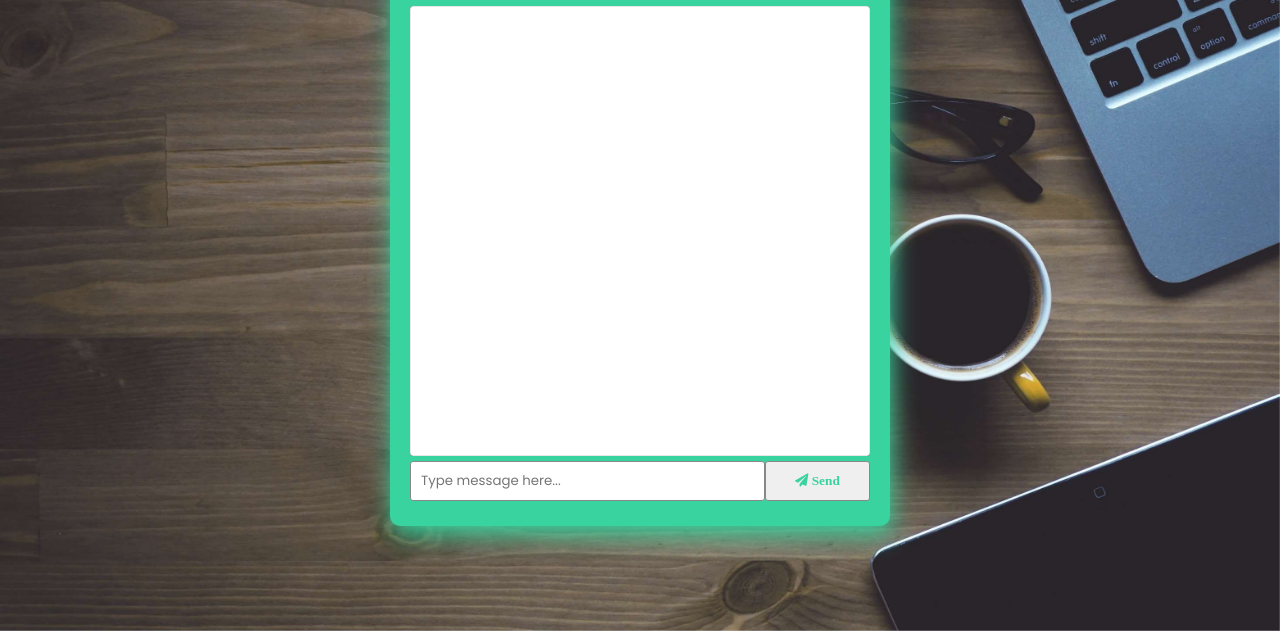
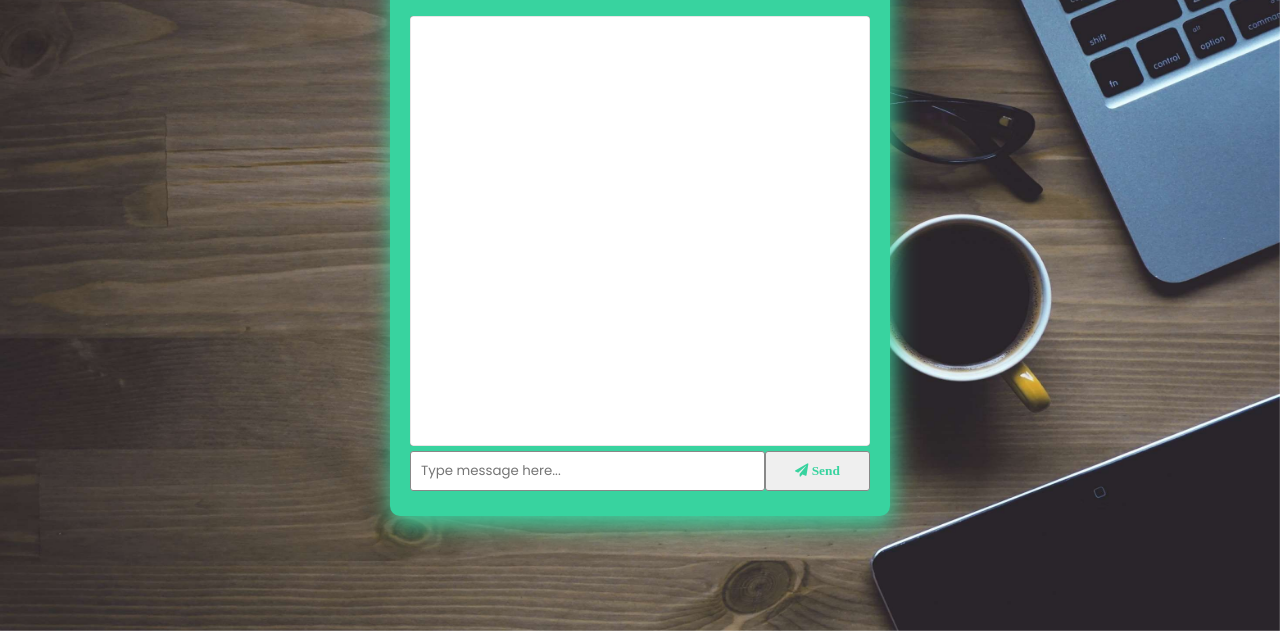
Before and after one commit to bunsalcoder/CyberChat, a website: page front_end/chat/cyber.html in a window 1280 px wide. Shown: the part 169-800 px from the top of the page. Drawn offline with nearby package versions, Linux system fonts and the light colour scheme.

Commit message:
chat height

```diff
--- a/front_end/style.css
+++ b/front_end/style.css
@@ -71,7 +71,7 @@
 
 .chat-content{
     width: 100%;
-    height: 450px;
+    height: 430px;
     background: white;
     overflow-y: auto;
     box-shadow: inset 0 0 1px #111;
```
